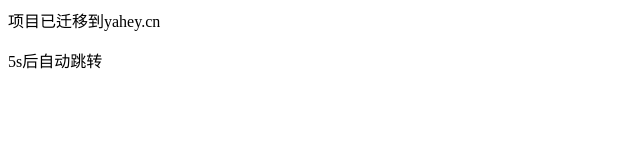
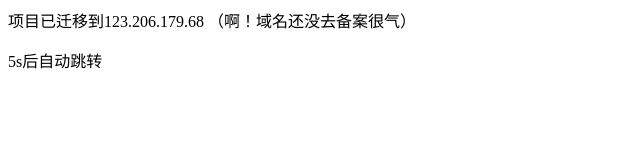
Before and after one commit to zkkzkk368/hey-yahei.github.io, a plain HTML site: page index.html in a window 1280 px wide. Shown: the whole page, without its empty margins (0-640 px from the left). Drawn offline with Linux system fonts and the light colour scheme.

Commit message:
Update index.html

```diff
--- a/index.html
+++ b/index.html
@@ -1,9 +1,9 @@
 <html>
 <head>
-    <meta http-equiv="refresh" content="3;url=http://yahey.cn">
+    <meta http-equiv="refresh" content="3;url=http://123.206.179.68">
 </head>
 <body>
-    <p>项目已迁移到yahey.cn</p>
+    <p>项目已迁移到123.206.179.68 （啊！域名还没去备案很气）</p>
     <p>5s后自动跳转</p>
 </body>
 </html>
```
